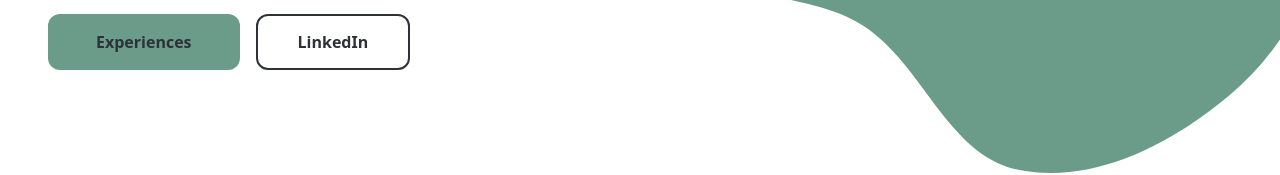
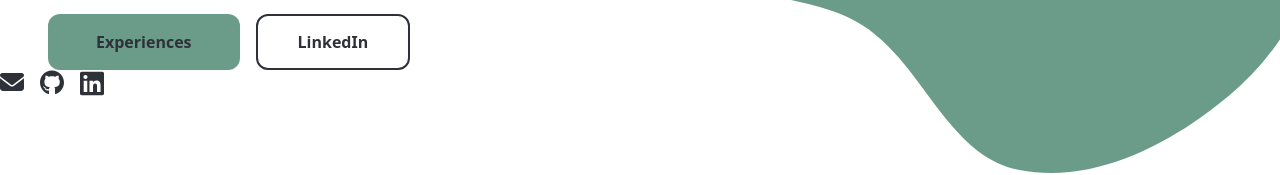
Before and after one commit to fatemeShj/portfolio-front, a Next.js app: page / in a window 1280 px wide. Shown: the part 386-561 px from the top of the page. Built offline with nearby package versions, Linux system fonts and the light colour scheme.

Commit message:
feat: add footer

```diff
--- /dev/null
+++ b/src/app/Footer.tsx
@@ -0,0 +1,45 @@
+import Image from "next/image";
+import Link from "next/link";
+import linkedin from "@/public/linkedin.svg";
+import email from "@/public/email.svg";
+import github from "@/public/github.svg";
+
+const Footer = () => {
+  const socials = [
+    {
+      id: 1,
+      name: "email",
+      link: "mailto:fatemeeshojaeii@gmail.com",
+      icon: email,
+    },
+    {
+      id: 2,
+      name: "github",
+      link: "https://github.com/fatemeshj",
+      icon: github,
+    },
+    {
+      id: 3,
+      name: "linkedin",
+      link: "",
+      icon: linkedin,
+    },
+  ];
+
+  return (
+    <div className="flex space-x-4">
+      {socials.map((social) => (
+        <Link
+          key={social.id}
+          href={social.link}
+          target="_blank"
+          rel="noopener noreferrer"
+        >
+          <Image src={social.icon} alt={social.name} width={24} height={24} />
+        </Link>
+      ))}
+    </div>
+  );
+};
+
+export default Footer;
--- a/src/app/layout.tsx
+++ b/src/app/layout.tsx
@@ -2,6 +2,7 @@ import type { Metadata } from "next";
 // import { Geist, Geist_Mono } from "next/font/google";
 import "./globals.css";
 import Navbar from "./Navbar";
+import Footer from "./Footer";
 
 // const geistSans = Geist({
 //   variable: "--font-geist-sans",
@@ -30,6 +31,7 @@ export default function RootLayout({
       >
         <Navbar />
         {children}
+        <Footer />
       </body>
     </html>
   );
```
